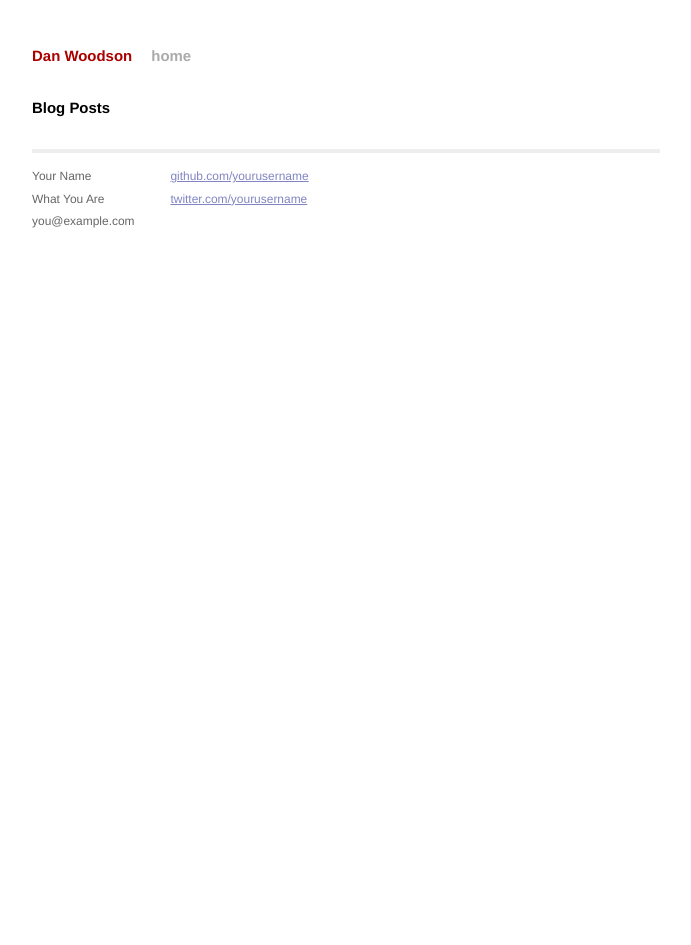
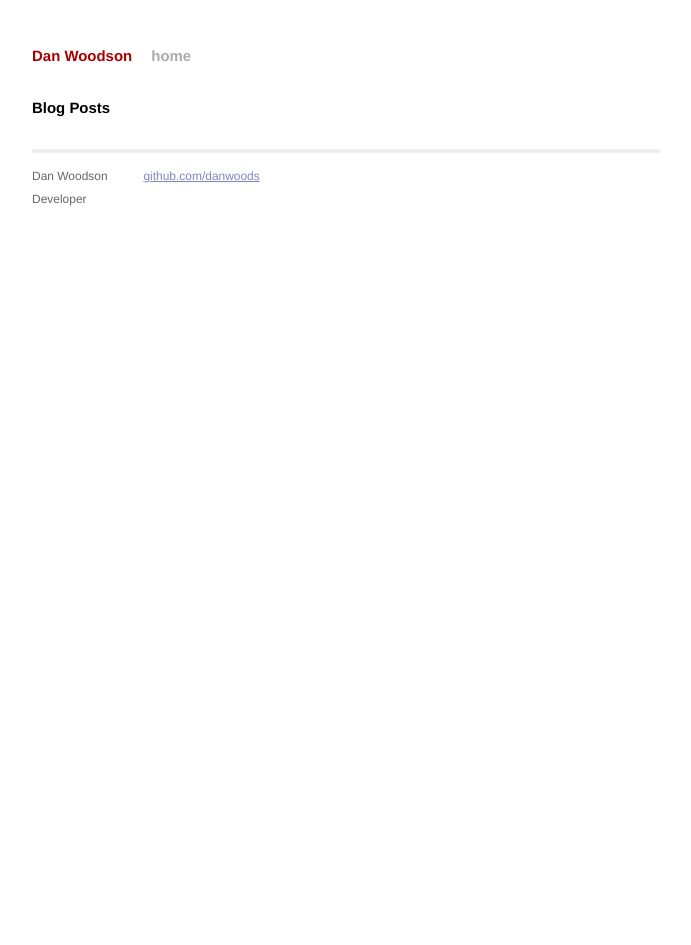
Before and after one commit to danwoods/danwoods.github.com, a Jekyll site: the page built from index.html, in a window 1280 px wide. Shown: the whole page, without its empty margins (294-985 px from the left). Built offline with Jekyll 4.4.1, drawn with Linux system fonts in a browser that asks for light colours; Markdown is read by kramdown in place of the engine named in the settings.

Commit message:
Working on knapsack post

```diff
--- a/_layouts/default.html
+++ b/_layouts/default.html
@@ -26,19 +26,27 @@
           <div class="footer">
             <div class="contact">
               <p>
-                Your Name<br />
-                What You Are<br />
-                you@example.com
+                Dan Woodson<br />
+                Developer<br />
               </p>
             </div>
             <div class="contact">
               <p>
-                <a href="https://github.com/yourusername">github.com/yourusername</a><br />
-                <a href="https://twitter.com/yourusername">twitter.com/yourusername</a><br />
+                <a href="https://github.com/danwoods">github.com/danwoods</a><br />
               </p>
             </div>
           </div>
         </div>
 
+        <!-- Asynchronous Google Analytics snippet. -->
+        <script>
+          (function(i,s,o,g,r,a,m){i['GoogleAnalyticsObject']=r;i[r]=i[r]||function(){
+            (i[r].q=i[r].q||[]).push(arguments)},i[r].l=1*new Date();a=s.createElement(o),
+            m=s.getElementsByTagName(o)[0];a.async=1;a.src=g;m.parentNode.insertBefore(a,m)
+            })(window,document,'script','//www.google-analytics.com/analytics.js','ga');
+
+            ga('create', 'UA-45863670-1', 'danwoods.github.io');
+            ga('send', 'pageview');
+        </script>
     </body>
 </html>
--- a/_post/test.html
+++ /dev/null
@@ -1,3 +0,0 @@
-<div id="test">
-  test post
-</div>
--- a/index.html
+++ b/index.html
@@ -1,6 +1,6 @@
 ---
 layout: default
-title: Your New Jekyll Site
+title: Dan Woodson
 ---
 
 <div id="home">
```
Also changed, not shown: _drafts/2013-11-19-Knapsack.md (added, +6 -0 lines).
